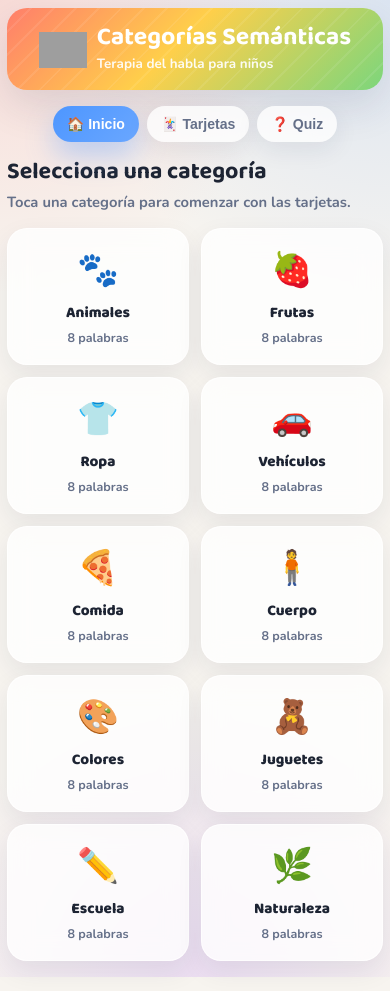
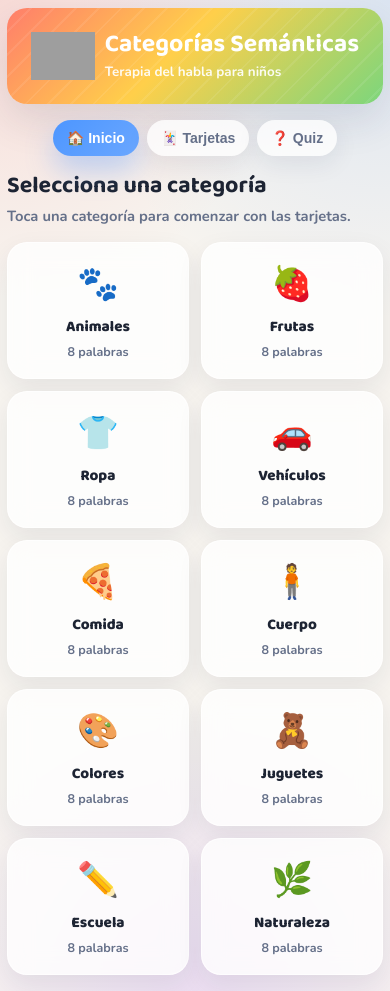
Before and after one commit to Chepot87/App-Rafa, a plain HTML site: page index.html in a window 390 px wide. Drawn offline with nearby package versions, Linux system fonts and the light colour scheme; grey boxes are pictures that could not be loaded.

Commit message:
Fixed header

```diff
--- a/style.css
+++ b/style.css
@@ -48,7 +48,7 @@ body {
 .topbar {
   background: linear-gradient(135deg, #ff7e6b 0%, #ffcf4a 45%, #7cd67c 100%);
   border-radius: 32px;
-  padding: 28px;
+  padding: 28px 36px;
   box-shadow: var(--shadow);
   position: relative;
   overflow: hidden;
@@ -74,15 +74,15 @@ body {
   display: flex;
   align-items: center;
   justify-content: center;
-  gap: 18px;
+  gap: 24px;
   width: 100%;
-  max-width: 900px;
+  max-width: 980px;
   margin: 0 auto;
 }
 
 .brand-icon {
-  width: 92px;
-  height: 92px;
+  width: 120px;
+  height: 120px;
   display: flex;
   align-items: center;
   justify-content: center;
@@ -98,6 +98,7 @@ body {
 
 .brand-copy {
   min-width: 0;
+  text-align: left;
 }
 
 .brand-copy h1,
@@ -543,11 +544,13 @@ body {
   .brand {
     gap: 12px;
     align-items: center;
+    justify-content: center;
+    max-width: 100%;
   }
 
   .brand-icon {
-    width: 58px;
-    height: 58px;
+    width: 78px;
+    height: 78px;
   }
 
   .brand h1 {
@@ -706,13 +709,15 @@ body {
 
   .brand {
     gap: 10px;
-    align-items: flex-start;
+    align-items: center;
+    justify-content: center;
+    max-width: 100%;
   }
 
   .brand-icon {
-    width: 48px;
-    height: 48px;
-    margin-top: 2px;
+    width: 64px;
+    height: 64px;
+    margin-top: 0;
   }
 
   .brand h1 {
```
